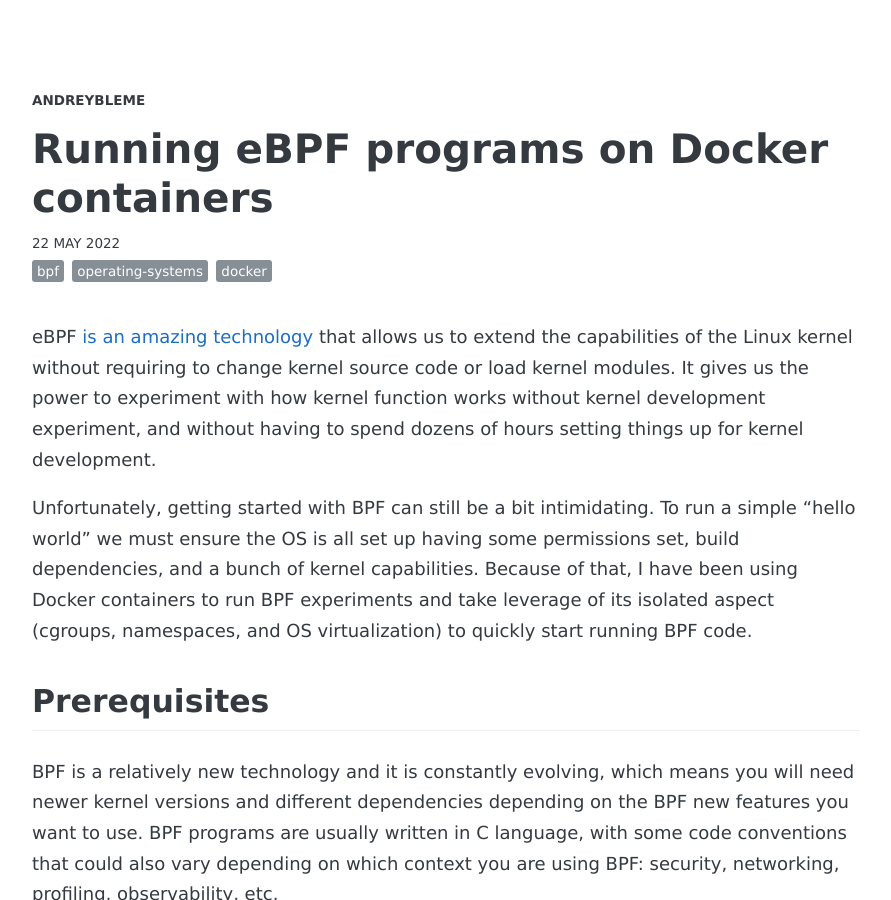
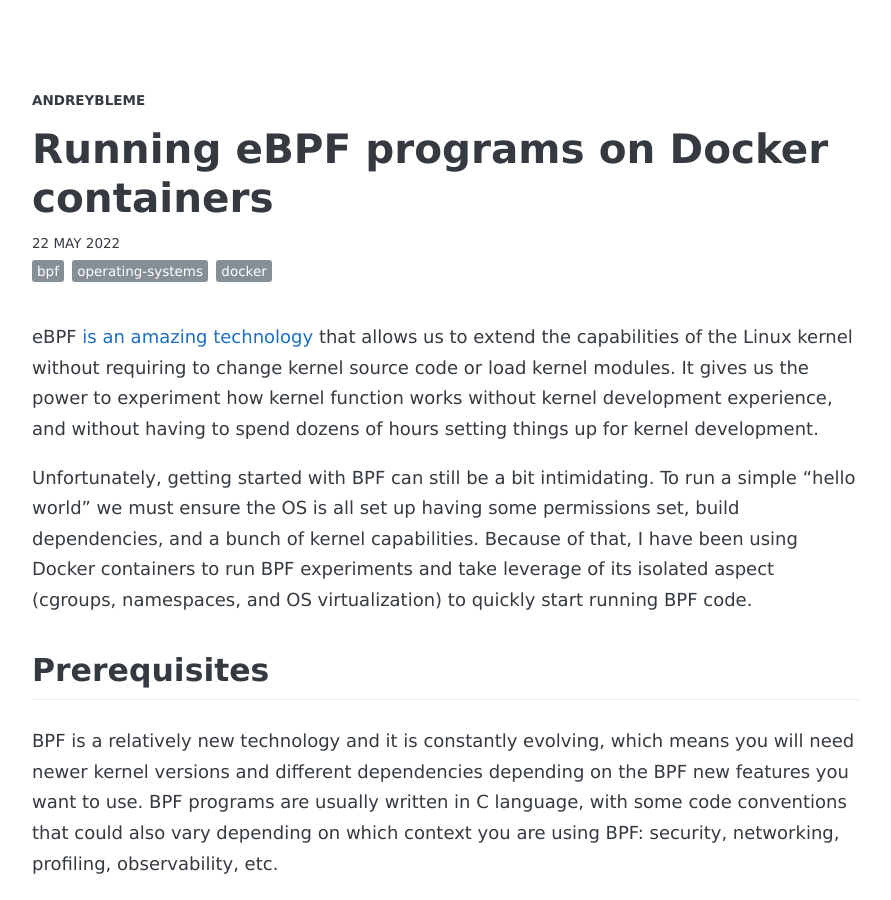
Before and after one commit to andreybleme/andreybleme.github.io, a Jekyll site: the page built from _posts/2022-05-22-running-ebpf-programs-on-docker-containers.markdown, in a window 1280 px wide and 900 px high. Shown: the whole window, without its empty margins (194-1085 px from the left). Built offline with Jekyll 4.4.1, drawn with Linux system fonts in a browser that asks for light colours; nearby versions of some CDN libraries; some web fonts are replaced; comment, search, counter and statistics services are not loaded.

Commit message:
Fix typo on eBPF post

```diff
--- a/_posts/2022-05-22-running-ebpf-programs-on-docker-containers.markdown
+++ b/_posts/2022-05-22-running-ebpf-programs-on-docker-containers.markdown
@@ -8,7 +8,7 @@
 share: true
 ---
 
-eBPF [is an amazing technology](https://ebpf.io/what-is-ebpf) that allows us to extend the capabilities of the Linux kernel without requiring to change kernel source code or load kernel modules. It gives us the power to experiment with how kernel function works without kernel development experiment, and without having to spend dozens of hours setting things up for kernel development.
+eBPF [is an amazing technology](https://ebpf.io/what-is-ebpf) that allows us to extend the capabilities of the Linux kernel without requiring to change kernel source code or load kernel modules. It gives us the power to experiment how kernel function works without kernel development experience, and without having to spend dozens of hours setting things up for kernel development.
 
 Unfortunately, getting started with BPF can still be a bit intimidating. To run a simple "hello world" we must ensure the OS is all set up having some permissions set, build dependencies, and a bunch of kernel capabilities. Because of that, I have been using Docker containers to run BPF experiments and take leverage of its isolated aspect (cgroups, namespaces, and OS virtualization) to quickly start running BPF code.
 
```
